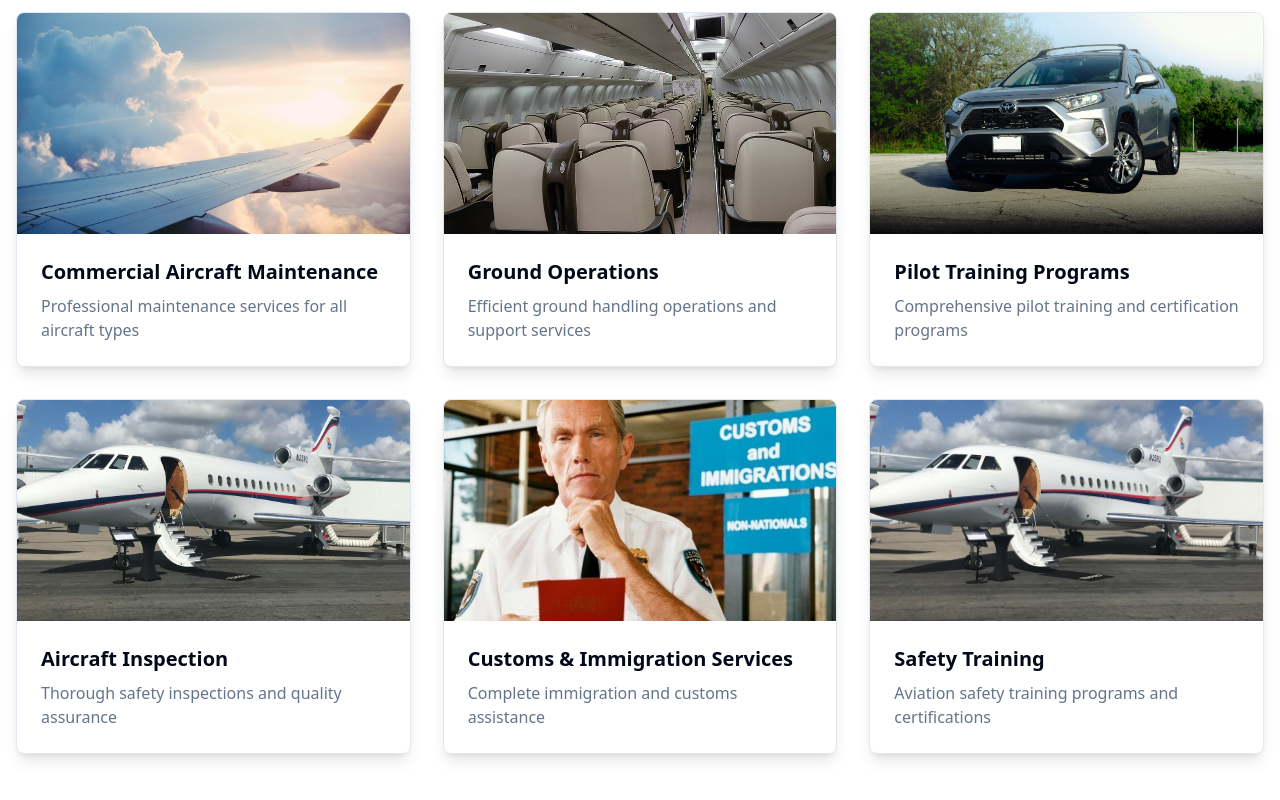
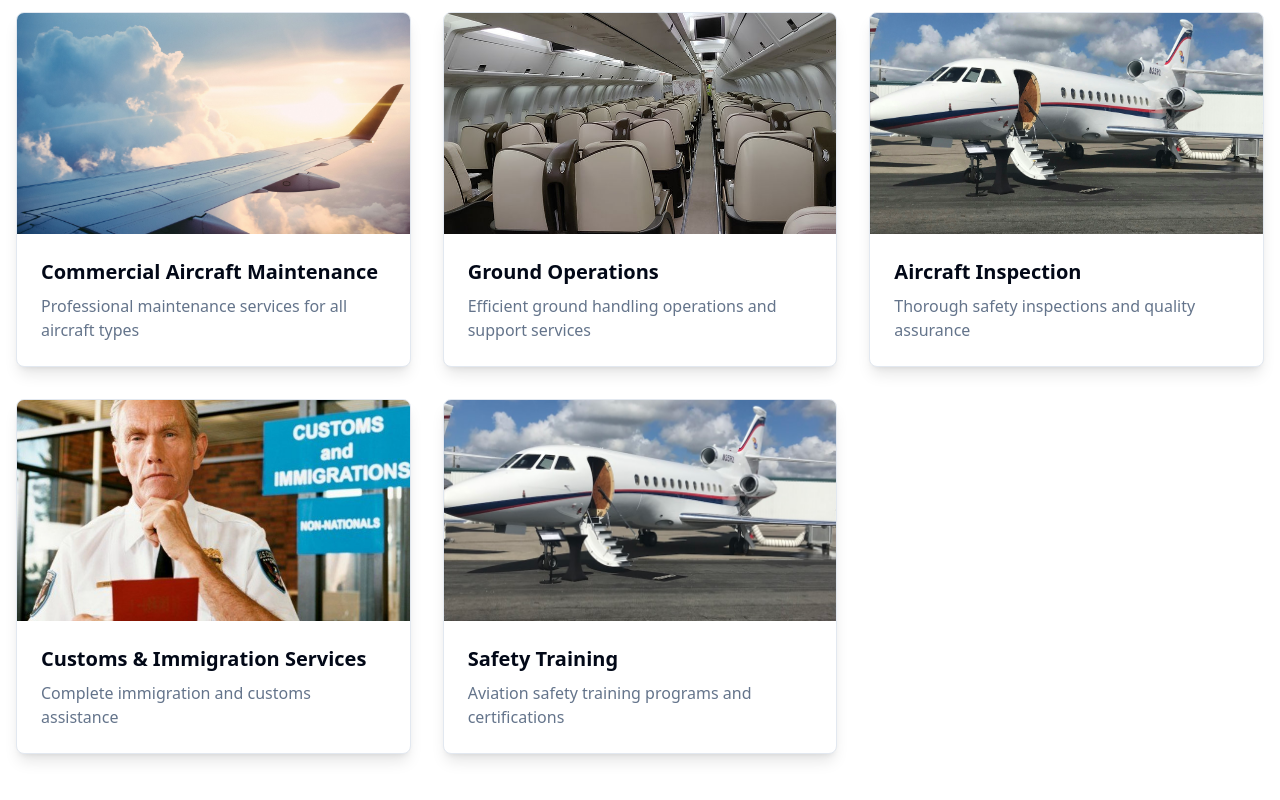
Before and after one commit to bhoomika1608/moon-navigator-frontend, a React (Vite) app: page /gallery in a window 1280 px wide. Shown: the part 444-1244 px from the top of the page. Built offline with nearby package versions, Linux system fonts and the light colour scheme.

Commit message:
Remove pilot training
Remove "pilot training programs" from the gallery page.

```diff
--- a/src/pages/Gallery.tsx
+++ b/src/pages/Gallery.tsx
@@ -1,6 +1,5 @@
 import { useState } from "react";
 import aircraftMaintenance from "@/assets/gallery/aircraft-maintenance.jpg";
-import pilotTraining from "@/assets/gallery/pilot-training.jpg";
 import aircraftInspection from "@/assets/gallery/aircraft-inspection.jpg";
 import safetyTraining from "@/assets/gallery/safety-training.jpg";
 import groundHandling from "@/assets/ground-handling.jpg";
@@ -26,27 +25,20 @@ const Gallery = () => {
     },
     {
       id: 3,
-      category: "training",
-      title: "Pilot Training Programs",
-      image: pilotTraining,
-      description: "Comprehensive pilot training and certification programs"
-    },
-    {
-      id: 4,
       category: "aircraft",
       title: "Aircraft Inspection",
       image: aircraftInspection,
       description: "Thorough safety inspections and quality assurance"
     },
     {
-      id: 5,
+      id: 4,
       category: "operations",
       title: "Customs & Immigration Services",
       image: customsImmigration,
       description: "Complete immigration and customs assistance"
     },
     {
-      id: 6,
+      id: 5,
       category: "training",
       title: "Safety Training",
       image: safetyTraining,
```
